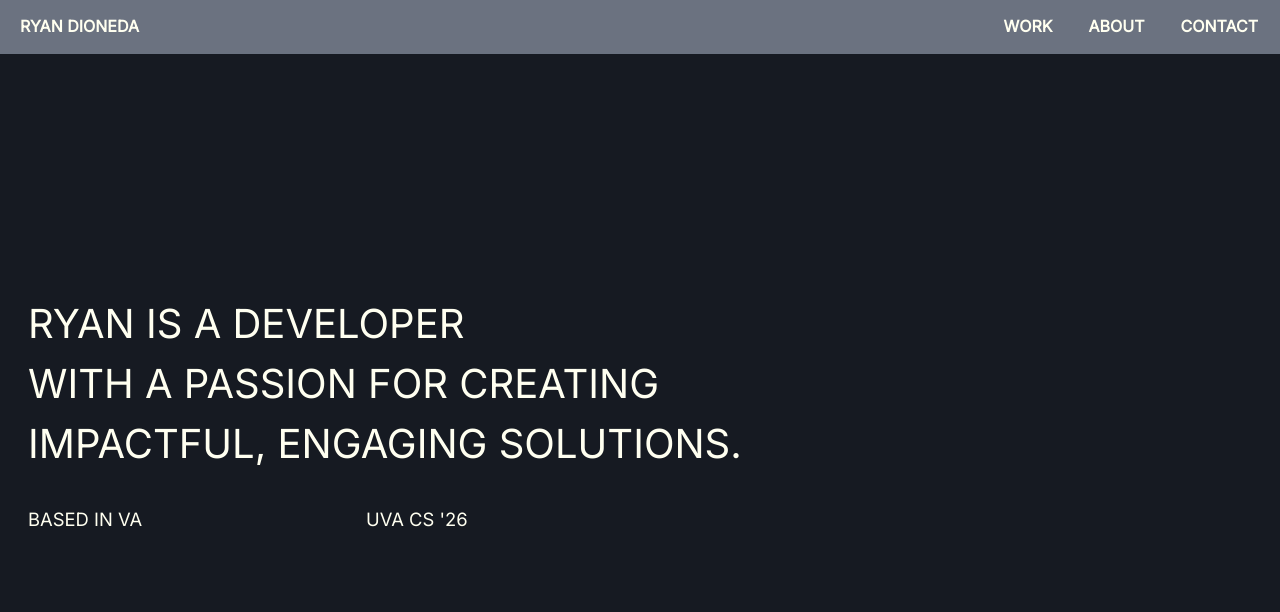
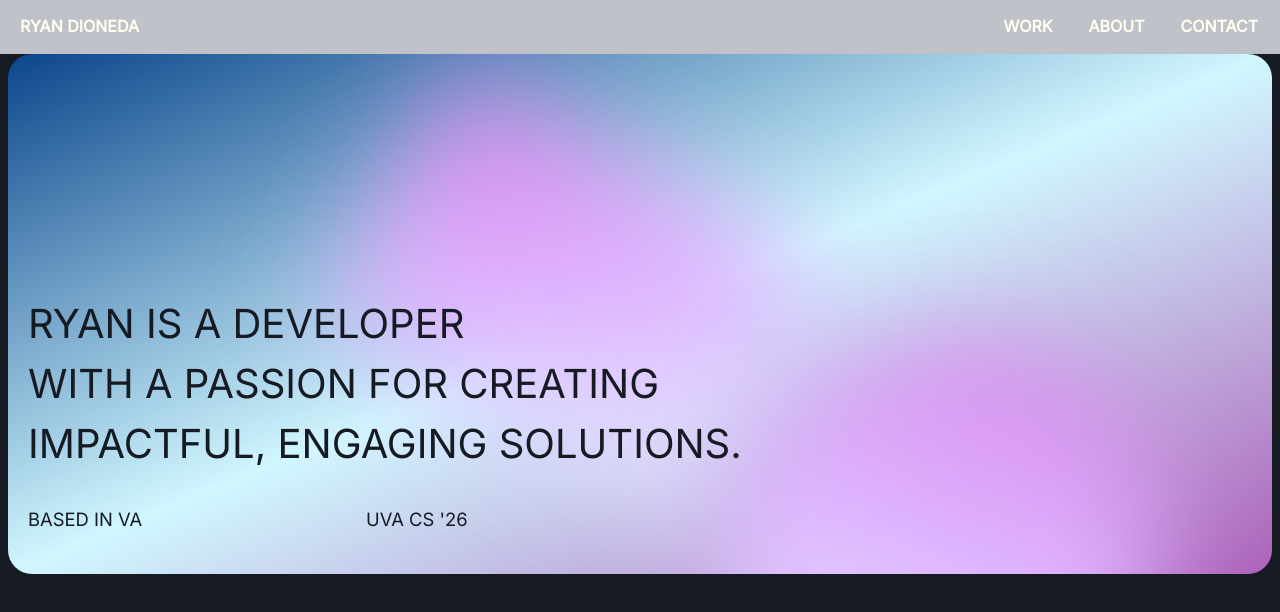
Before and after one commit to ryandioneda/portfolio_v1, a React (Vite) app: page / in a window 1280 px wide. Shown: the top 612 px of the page. Built offline with nearby package versions, Linux system fonts and the light colour scheme.

Commit message:
Added blob animation
Changes:
- Added blob animation to hero text container
- Changed navbar background color to match hero text container's color gradient

```diff
--- a/src/components/Nav/Nav.jsx
+++ b/src/components/Nav/Nav.jsx
@@ -13,7 +13,7 @@ const Nav = () => {
     };
 
     return (
-        <div id='nav-wrapper' className="bg-offblack w-full p-2.5 font-inter sm:bg-gray-500 border-b-2 border-gray-500 border-opacity-50 sticky">
+        <div id='nav-wrapper' className="bg-offblack w-full p-2.5 font-inter sm:bg-slate border-b-2 border-slate border-opacity-50 sticky z-20">
             <nav id='nav-elements-container' className="flex uppercase font text-m font-normal justify-start">
                 <div id='name-link-container' className='px-2.5 py-1 text-ivory font-semibold'>
                     <Link to="/">Ryan Dioneda</Link>
--- a/src/pages/Index/Index.jsx
+++ b/src/pages/Index/Index.jsx
@@ -1,11 +1,15 @@
 
 function Index() {
     return (
-        <div id="hero-wrapper" className="px-2 text-ivory">
-            <div id="hero-intro-text-container" className="pt-20 pb-10 px-5 font-inter flex flex-col rounded-[1.5rem]">
+        <div id="hero-wrapper" className="px-2 text-offblack">
+            <div id="hero-intro-text-container" className="pt-20 pb-10 px-5 font-inter flex flex-col rounded-[1.5rem] bg-gradient-to-br from-[#0b468c] to-[#ac61b9] via-[#d1f7ff] overflow-hidden relative">
+
+                <div id="blob" className="before:absolute before:left-[20%] before:top-[10%] md:before:h-[50%] md:before:w-[30%] before:w-[70%] before:origin-[60%] before:bg-gradient-to-br before:from-[#ac61b9]
+                 before:to-[#b7c1de] before:rounded-3xl before:animate-blob before:blur-[50px] before:brightness-125 after:absolute after:left-[40%] after:top-[30%] md:after:h-[80%] md:after:w-[30%] after:w-[70%] after:h-[30%] after:origin-[60%] after:bg-gradient-to-br after:from-[#ac61b9]
+                 after:to-[#b7c1de] after:rounded-full after:animate-blob-reverse after:blur-[50px] after:brightness-125"></div>
 
 
-                <div id="big-hero-text" className="pt-20 md:pt-40 flex flex-col uppercase">
+                <div id="big-hero-text" className="pt-20 md:pt-40 flex flex-col uppercase z-10">
                     <span className="font-medium hidden md:block md:text-[2.5em]">Ryan is a developer </span>
                     <span className="font-medium hidden md:block md:text-[2.5em]">with a passion for creating </span>
                     <span className="font-medium hidden md:block md:text-[2.5em]">impactful, engaging solutions.</span>
@@ -20,7 +24,7 @@ function Index() {
 
                 </div>
 
-                <div id="sub-hero-text-container" className="flex uppercase mt-8 md:gap-56">
+                <div id="sub-hero-text-container" className="flex uppercase mt-8 md:gap-56 z-10">
                     <div id="location-text" className="md:text-[1.15em]">
                         Based in VA
 
--- a/tailwind.config.js
+++ b/tailwind.config.js
@@ -6,16 +6,42 @@ export default {
   ],
   theme: {
     extend: {
+      keyframes: {
+        blob: {
+          "0%": {
+            transform: "translate(0, 0) scale(1) rotate(0deg)",
+          },
+          "20%": {
+            transform: "translate(40px, 20px) scale(1.05) rotate(10deg)",
+          },
+          "40%": {
+            transform: "translate(120px, 80px) scale(1.1) rotate(30deg)",
+          },
+          "60%": {
+            transform: "translate(180px, 140px) scale(1.1) rotate(60deg)",
+          },
+          "80%": {
+            transform: "translate(240px, 200px) scale(1.05) rotate(80deg)",
+          },
+          "100%": {
+            transform: "translate(300px, 260px) scale(1.1) rotate(100deg)",
+          },
+        },
+      },
+      animation: {
+        blob: "blob 15s cubic-bezier(0.25, 0.8, 0.25, 1) infinite",
+        "blob-reverse": "blob 15s cubic-bezier(0.25, 0.8, 0.25, 1) infinite reverse",
+      },
       fontSize: {
         'mobile-large': '1.9rem',
       },
       fontFamily: {
         inter: ['Inter', 'sans-serif'],
-
       },
       colors: {
         ivory: 'rgb(255, 255, 240)',
         offblack: 'hsl(221, 20%, 11%)',
+        slate: 'rgb(192, 194, 201)',
       }
     },
   },
```
